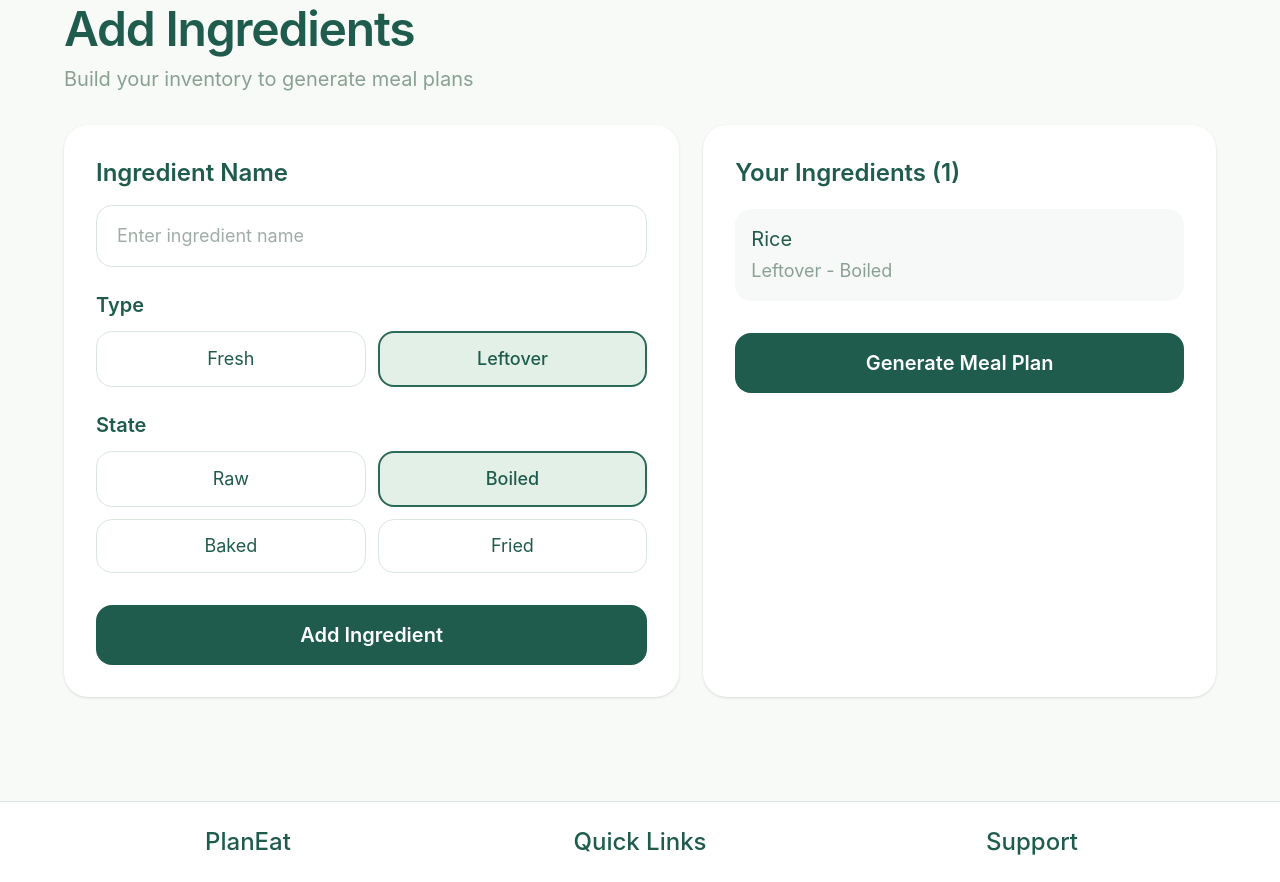
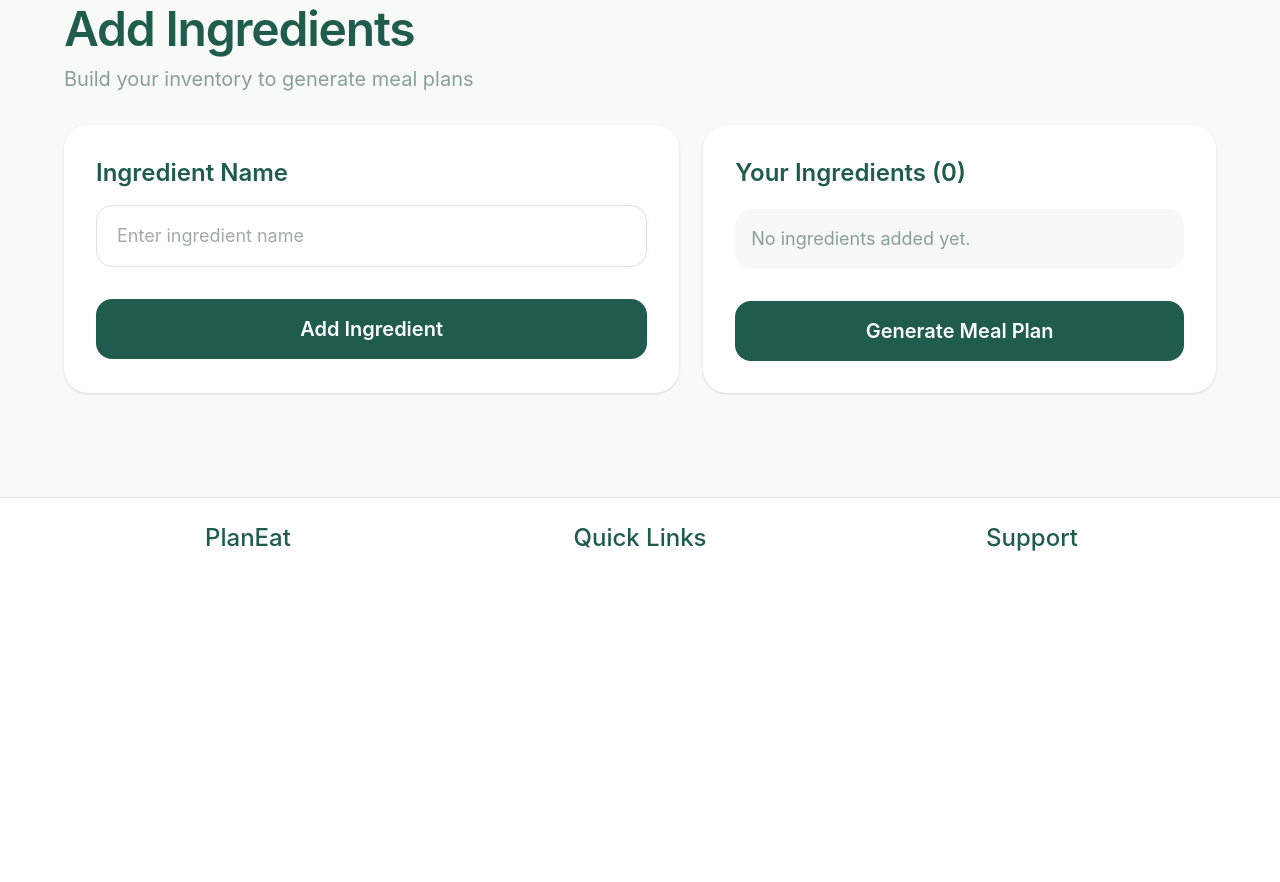
Before and after one commit to TatevikTadevosyan86/PlanEat, a React app in the folder frontend/: page / in a window 1280 px wide. Shown: the part 780-1662 px from the top of the page. After the commit the page ends 1358 px from the top, so only its background shows below. Built offline with nearby package versions, Linux system fonts and the light colour scheme; the HTML template or start-up script is replaced by a standard one.

Commit message:
Render real ingredient data in the right card

```diff
--- a/frontend/src/pages/Home.jsx
+++ b/frontend/src/pages/Home.jsx
@@ -99,67 +99,33 @@ function Home() {
             </section>
 
             <section className="mt-8 grid gap-6 lg:grid-cols-[1.2fr_1fr]">
-              <article className="rounded-3xl bg-white p-8 shadow-sm">
-                <h3 className="text-2xl font-semibold text-[#1f5c4d]">
-                  Ingredient Name
-                </h3>
 
-                <input
-                  type="text"
-                  placeholder="Enter ingredient name"
-                  className="mt-4 w-full rounded-2xl border border-[#d9e7dd] px-5 py-4 text-lg text-[#1f5c4d] outline-none placeholder:text-[#a0ada6]"
-                />
+              <AddIngredient
+  ingredientName={ingredientName}
+  setIngredientName={setIngredientName}
+  onAddIngredient={handleAddIngredient}
+/>
 
-                <div className="mt-6">
-                  <p className="mb-3 text-xl font-semibold text-[#1f5c4d]">
-                    Type
-                  </p>
-                  <div className="grid grid-cols-2 gap-3">
-                    <button className="rounded-2xl border border-[#d9e7dd] px-4 py-3 text-lg text-[#1f5c4d]">
-                      Fresh
-                    </button>
-                    <button className="rounded-2xl border-2 border-[#2b6a58] bg-[#e3f0e7] px-4 py-3 text-lg font-medium text-[#1f5c4d]">
-                      Leftover
-                    </button>
-                  </div>
-                </div>
-
-                <div className="mt-6">
-                  <p className="mb-3 text-xl font-semibold text-[#1f5c4d]">
-                    State
-                  </p>
-                  <div className="grid grid-cols-2 gap-3">
-                    <button className="rounded-2xl border border-[#d9e7dd] px-4 py-3 text-lg text-[#1f5c4d]">
-                      Raw
-                    </button>
-                    <button className="rounded-2xl border-2 border-[#2b6a58] bg-[#e3f0e7] px-4 py-3 text-lg font-medium text-[#1f5c4d]">
-                      Boiled
-                    </button>
-                    <button className="rounded-2xl border border-[#d9e7dd] px-4 py-3 text-lg text-[#1f5c4d]">
-                      Baked
-                    </button>
-                    <button className="rounded-2xl border border-[#d9e7dd] px-4 py-3 text-lg text-[#1f5c4d]">
-                      Fried
-                    </button>
-                  </div>
-                </div>
-
-                <button className="mt-8 w-full rounded-2xl bg-[#1f5c4d] px-6 py-4 text-xl font-semibold text-white">
-                  Add Ingredient
-                </button>
-              </article>
 
               <article className="rounded-3xl bg-white p-8 shadow-sm">
                 <h3 className="text-2xl font-semibold text-[#1f5c4d]">
-                  Your Ingredients (1)
+                  Your Ingredients ({ingredients.length})
                 </h3>
 
-                <div className="mt-5 rounded-2xl bg-[#f6f9f7] p-4">
-                  <p className="text-xl text-[#1f5c4d]">Rice</p>
-                  <p className="mt-1 text-lg text-[#8ba095]">
-                    Leftover - Boiled
-                  </p>
-                </div>
+                <div className="mt-5 space-y-4">
+  {ingredients.length === 0 ? (
+    <div className="rounded-2xl bg-[#f6f9f7] p-4">
+      <p className="text-lg text-[#8ba095]">No ingredients added yet.</p>
+    </div>
+  ) : (
+    ingredients.map((ingredient) => (
+      <div key={ingredient.id} className="rounded-2xl bg-[#f6f9f7] p-4">
+        <p className="text-xl text-[#1f5c4d]">{ingredient.name}</p>
+      </div>
+    ))
+  )}
+</div>
+
 
                 <button className="mt-8 w-full rounded-2xl bg-[#1f5c4d] px-6 py-4 text-xl font-semibold text-white">
                   Generate Meal Plan
```
